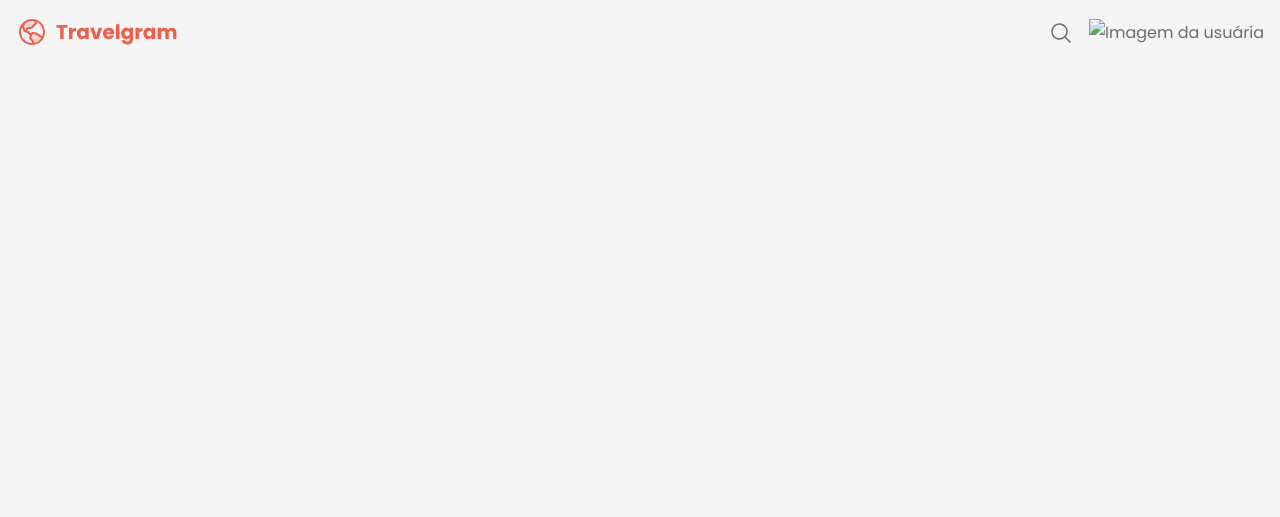
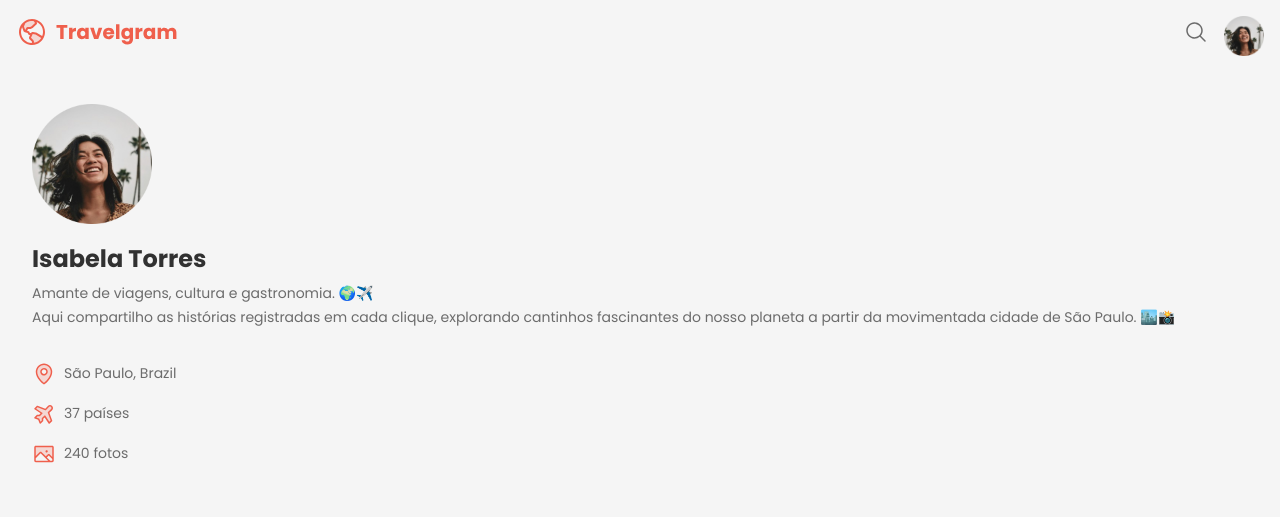
Before and after one commit to arthurcosta33/projeto-travelgram-responsive, a plain HTML site: page index.html in a window 1280 px wide. Drawn offline with Linux system fonts and the light colour scheme.

Commit message:
feat(main): finish main page

```diff
--- a/index.html
+++ b/index.html
@@ -25,10 +25,37 @@
         <li><a href="#">Explorar</a></li>
         <li><a href="#">Minhas viagens</a></li>
         <li><a href="#">
-          <img src="assets/Profile pic.png" alt="Imagem da usuária">
+          <img src="assets/profile-image.png" alt="Imagem da usuária" class="profile-image-nav">
         </a></li>
       </ul>
     </nav>
   </div>
+
+  <main>
+    <div class="profile-user">
+      <img src="assets/profile-image.png" alt="Imagem da usuária" class="profile-image">
+      <h1>Isabela Torres</h1>
+      <p>Amante de viagens, cultura e gastronomia. 🌍✈️ <br>
+      Aqui compartilho as histórias registradas em cada clique, explorando cantinhos fascinantes do nosso planeta a partir da movimentada cidade de São Paulo. 🏙️📸</p>
+
+      <div class="profile-info">
+        <div class="info">
+          <img src="assets/MapPin.svg" alt="Ícone de um Pin de um Mapa" class="icons">
+          <p>São Paulo, Brazil</p>
+        </div>
+
+        <div class="info">
+          <img src="assets/AirplaneTilt.svg" alt="Ícone de um Avião" class="icons">
+          <p>37 países</p>
+        </div>
+
+        <div class="info">
+          <img src="assets/Image.svg" alt="Ícone de um Quadro" class="icons">
+          <p>240 fotos</p>
+        </div>
+      </div>
+
+    </div>
+  </main>
 </body>
 </html>
--- a/styles/index.css
+++ b/styles/index.css
@@ -1,2 +1,3 @@
 @import url(global.css);
 @import url(nav.css);
+@import url(main.css);
--- /dev/null
+++ b/styles/main.css
@@ -0,0 +1,39 @@
+main {
+  padding: 2rem;
+}
+
+.profile-image {
+  width: 7.5rem;
+  height: 7.5rem;
+  object-fit: cover;
+  margin-bottom: 1rem;
+}
+
+h1 {
+  font: var(--text-h1);
+  color: var(--text-color-primary);
+  font-size: 1.5rem;
+  margin-bottom: 0.5rem;
+}
+
+p {
+  font: var(--text-md);
+  color: var(--text-color-secondary);
+  margin-bottom: 2rem;
+}
+
+.info {
+  display: flex;
+  align-items: center;
+  gap: 0.5rem;
+  margin-bottom: 1rem;
+}
+
+.icons {
+  width: 1.5rem;
+  height: 1.5rem;
+}
+
+.profile-info p {
+  margin: 0;
+}
--- a/styles/nav.css
+++ b/styles/nav.css
@@ -6,7 +6,9 @@ nav {
   justify-content: space-between;
 }
 
-nav img {
+.profile-image-nav {
+  width: 2.5rem;
+  height: 2.5rem;
   object-fit: cover;
   vertical-align: middle;
 }
```
Also changed, not shown: assets/profile-image.png (added).
